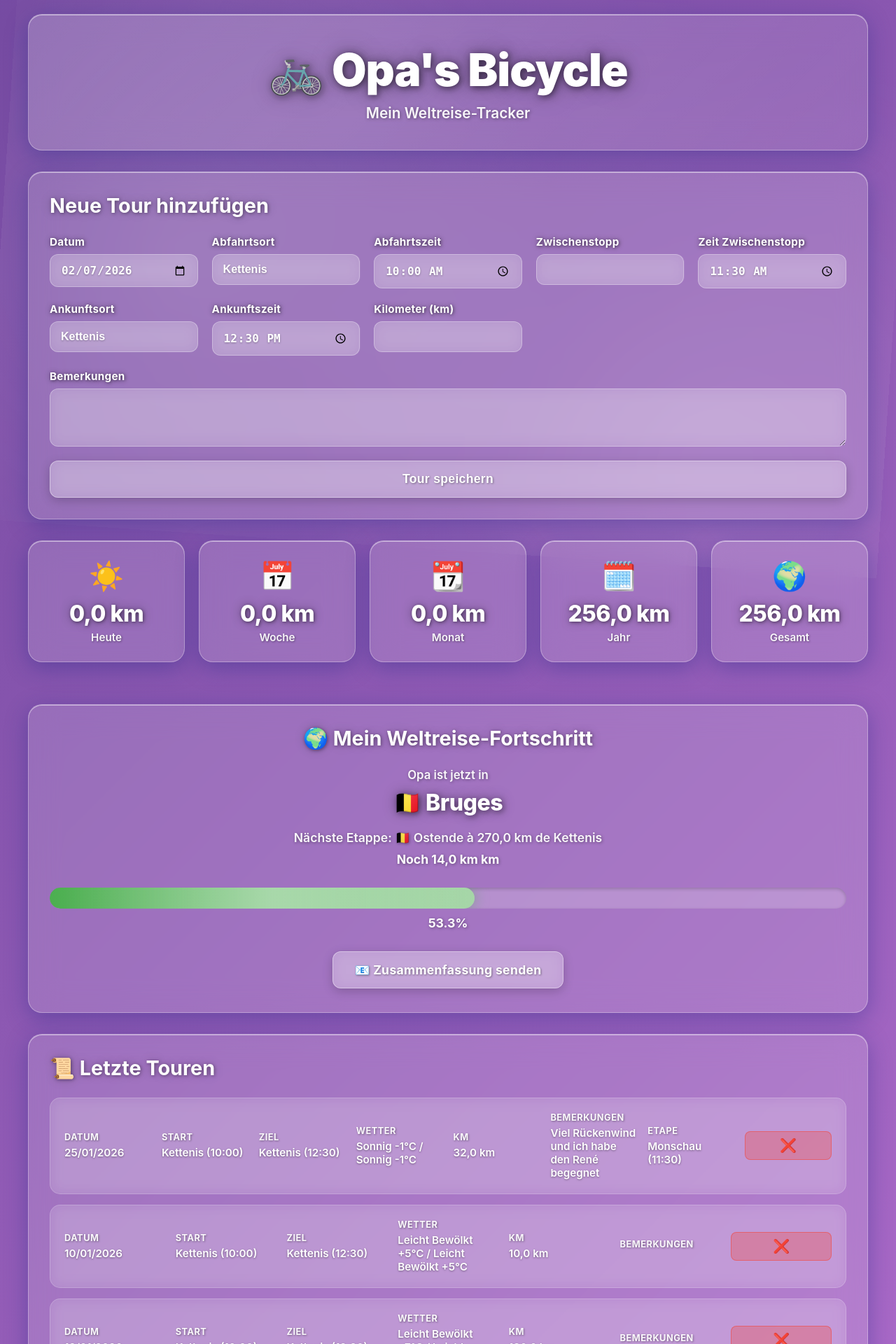
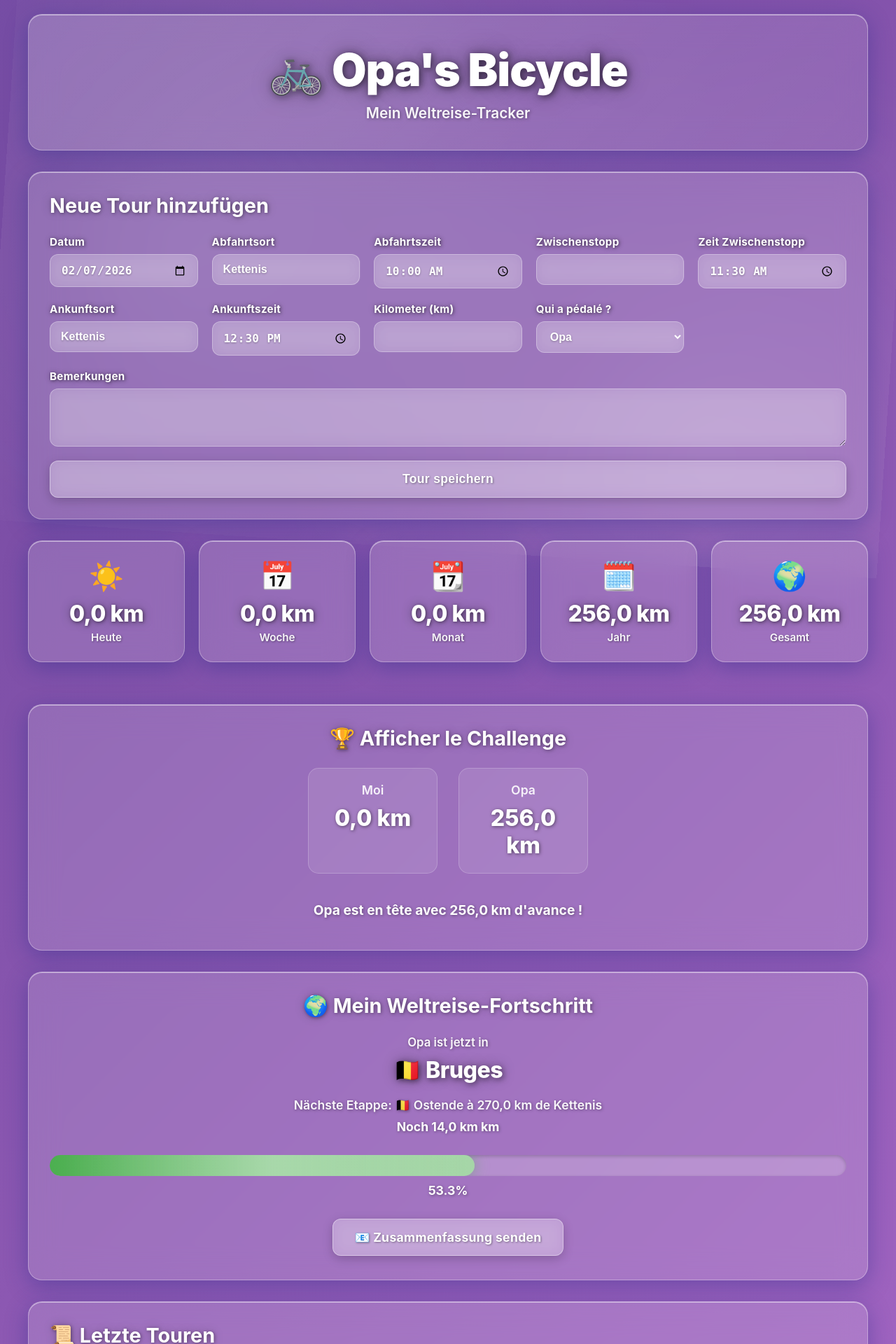
Before and after one commit to cogi003-ux/OpasBicycle, a Flask app: page / in a window 1280 px wide. Shown: the top 1920 px of the page at 70% size. Run offline with Flask 3, Linux system fonts and the light colour scheme.

Commit message:
Feature: Challenge Moi vs Opa - colonne Utilisateur et affichage classement
- Ajout colonne Utilisateur (Moi/Opa) dans CSV et Supabase
- Champ 'Qui a pédalé ?' dans le formulaire de saisie
- Section 'Afficher le Challenge' avec totaux km Moi et Opa
- Message indiquant qui est en tête et la différence de km
- Affichage de l'utilisateur dans l'historique des tours
- Migration Supabase pour tables existantes

Co-authored-by: Cursor <cursoragent@cursor.com>

```diff
--- a/app.py
+++ b/app.py
@@ -46,7 +46,7 @@ def charger_donnees():
         # Utiliser Supabase
         tours = get_all_tours()
         if not tours:
-            return pd.DataFrame(columns=["Date", "Start", "Etape", "Ziel", "Wetter", "Km", "Bemerkungen"])
+            return pd.DataFrame(columns=["Date", "Start", "Etape", "Ziel", "Wetter", "Km", "Bemerkungen", "Utilisateur"])
 
         # Convertir les données Supabase en DataFrame
         data = []
@@ -58,7 +58,8 @@ def charger_donnees():
                 "Ziel": tour.get('ziel', ''),
                 "Wetter": tour.get('wetter', ''),
                 "Km": float(tour.get('km', 0)),
-                "Bemerkungen": tour.get('bemerkungen', '') if tour.get('bemerkungen') else ''
+                "Bemerkungen": tour.get('bemerkungen', '') if tour.get('bemerkungen') else '',
+                "Utilisateur": tour.get('utilisateur', 'Opa') or 'Opa'
             })
 
         df = pd.DataFrame(data)
@@ -70,8 +71,12 @@ def charger_donnees():
         if os.path.exists(FICHIER_DATA):
             df = pd.read_csv(FICHIER_DATA)
             df['Date_dt'] = pd.to_datetime(df['Date'], format='%d/%m/%Y', errors='coerce')
+            # Ajouter colonne Utilisateur si absente (anciens fichiers)
+            if 'Utilisateur' not in df.columns:
+                df['Utilisateur'] = 'Opa'
+            df['Utilisateur'] = df['Utilisateur'].fillna('Opa')
             return df
-        return pd.DataFrame(columns=["Date", "Start", "Etape", "Ziel", "Wetter", "Km", "Bemerkungen"])
+        return pd.DataFrame(columns=["Date", "Start", "Etape", "Ziel", "Wetter", "Km", "Bemerkungen", "Utilisateur"])
 
 @app.route('/')
 def index():
@@ -84,7 +89,7 @@ def get_tours():
     except Exception as e:
         print(f"[ERROR] Erreur lors du chargement des données: {e}")
         # Retourner des données vides plutôt que de planter
-        df = pd.DataFrame(columns=["Date", "Start", "Etape", "Ziel", "Wetter", "Km", "Bemerkungen"])
+        df = pd.DataFrame(columns=["Date", "Start", "Etape", "Ziel", "Wetter", "Km", "Bemerkungen", "Utilisateur"])
 
     if df.empty:
         return jsonify({
@@ -102,6 +107,12 @@ def get_tours():
                 'km_restants': 30,
                 'progression': 0,
                 'distance_kettenis': 30
+            },
+            'challenge': {
+                'total_moi': 0,
+                'total_opa': 0,
+                'leader': 'Égalité',
+                'difference': 0
             }
         })
 
@@ -418,6 +429,29 @@ def get_tours():
     diff_seg = km_palier_suivant - km_palier_actuel
     prog_v = (total_global - km_palier_actuel) / diff_seg if diff_seg > 0 else 1.0
 
+    # Calcul du Challenge Moi vs Opa
+    if 'Utilisateur' in df.columns:
+        df_util = df.copy()
+        df_util['Utilisateur'] = df_util['Utilisateur'].fillna('Opa').astype(str).str.strip().str.upper()
+        total_moi = df_util[df_util['Utilisateur'] == 'MOI']['Km'].sum()
+        total_opa = df_util[df_util['Utilisateur'] == 'OPA']['Km'].sum()
+    else:
+        total_moi = 0.0
+        total_opa = total_global  # Par défaut tout à Opa si pas de colonne
+    difference = abs(total_moi - total_opa)
+    if total_moi > total_opa:
+        leader = 'Moi'
+    elif total_opa > total_moi:
+        leader = 'Opa'
+    else:
+        leader = 'Égalité'
+    challenge = {
+        'total_moi': float(total_moi),
+        'total_opa': float(total_opa),
+        'leader': leader,
+        'difference': float(difference)
+    }
+
     # Convertir en format pour l'API
     if USE_SUPABASE:
         # Utiliser les données Supabase directement
@@ -432,6 +466,7 @@ def get_tours():
                 'Wetter': tour.get('wetter', ''),
                 'Km': float(tour.get('km', 0)),
                 'Bemerkungen': tour.get('bemerkungen', '') if tour.get('bemerkungen') else '',
+                'Utilisateur': tour.get('utilisateur', 'Opa') or 'Opa',
                 '_index': tour.get('id')  # Utiliser l'ID Supabase comme index
             }
             tours.append(tour_dict)
@@ -445,6 +480,8 @@ def get_tours():
         for idx, row in df_visu.iterrows():
             tour_dict = row.to_dict()
             tour_dict['_index'] = int(idx)
+            if 'Utilisateur' not in tour_dict or pd.isna(tour_dict.get('Utilisateur')):
+                tour_dict['Utilisateur'] = 'Opa'
             tours.append(tour_dict)
 
     return jsonify({
@@ -462,7 +499,8 @@ def get_tours():
             'km_restants': float(km_restants),
             'progression': float(prog_v),
             'distance_kettenis': float(distance_kettenis)
-        }
+        },
+        'challenge': challenge
     })
 
 @app.route('/api/tours', methods=['POST'])
@@ -497,6 +535,11 @@ def add_tour():
         m_dep = obtenir_meteo(v_dep)
         m_ret = obtenir_meteo(v_ret)
 
+        # Qui a pédalé : Moi ou Opa
+        utilisateur = str(data.get('utilisateur', 'Opa')).strip()
+        if utilisateur not in ('Moi', 'Opa'):
+            utilisateur = 'Opa'
+
         nouvelle_entree = {
             "Date": date_tour.strftime("%d/%m/%Y"),
             "Start": f"{v_dep} ({h_dep})",
@@ -504,7 +547,8 @@ def add_tour():
             "Ziel": f"{v_ret} ({h_ret})",
             "Wetter": f"{m_dep} / {m_ret}",
             "Km": dist,
-            "Bemerkungen": notes
+            "Bemerkungen": notes,
+            "Utilisateur": utilisateur
         }
 
         if USE_SUPABASE:
@@ -530,6 +574,9 @@ def add_tour():
                 df = charger_donnees()
                 if 'Date_dt' in df.columns:
                     df = df.drop(columns=['Date_dt'])
+                # S'assurer que la colonne Utilisateur existe
+                if 'Utilisateur' not in df.columns:
+                    df['Utilisateur'] = 'Opa'
                 df = pd.concat([df, pd.DataFrame([nouvelle_entree])], ignore_index=True)
                 df.to_csv(FICHIER_DATA, index=False)
                 return jsonify({'success': True, 'message': 'Tour gespeichert!'})
--- a/database.py
+++ b/database.py
@@ -196,11 +196,16 @@ def add_tour(tour_data: Dict) -> tuple[bool, str]:
             km_float = 0.0
 
         # Préparer les données avec les noms de colonnes EXACTS (minuscules)
+        utilisateur = str(tour_data.get('Utilisateur', 'Opa')).strip()
+        if utilisateur not in ('Moi', 'Opa'):
+            utilisateur = 'Opa'
+
         supabase_data = {
             'date': date_str,  # VARCHAR(10) NOT NULL
             'start': start_str,  # VARCHAR(255) NOT NULL
             'ziel': ziel_str,  # VARCHAR(255) NOT NULL
             'km': km_float,  # DECIMAL(10, 1) NOT NULL - converti en float
+            'utilisateur': utilisateur,  # VARCHAR(10) : 'Moi' ou 'Opa'
             # Champs optionnels (peuvent être NULL)
             'etape': None,
             'wetter': None,
--- a/static/css/style.css
+++ b/static/css/style.css
@@ -322,6 +322,81 @@ body {
     text-shadow: 1px 1px 3px rgba(0, 0, 0, 0.4);
 }
 
+/* Challenge Moi vs Opa */
+.challenge-card h2 {
+    color: white;
+    margin-bottom: 25px;
+    text-align: center;
+    font-size: 1.8rem;
+    font-weight: 700;
+    text-shadow:
+        1px 1px 5px rgba(0, 0, 0, 0.4),
+        0 0 15px rgba(0, 0, 0, 0.2);
+}
+
+.challenge-content {
+    text-align: center;
+}
+
+.challenge-stats {
+    display: grid;
+    grid-template-columns: 1fr 1fr;
+    gap: 30px;
+    margin-bottom: 25px;
+    max-width: 400px;
+    margin-left: auto;
+    margin-right: auto;
+}
+
+.challenge-stat {
+    background: rgba(255, 255, 255, 0.1);
+    border-radius: 15px;
+    padding: 20px;
+    border: 1px solid rgba(255, 255, 255, 0.2);
+}
+
+.challenge-label {
+    font-size: 1.1rem;
+    color: rgba(255, 255, 255, 0.9);
+    font-weight: 600;
+    margin-bottom: 10px;
+}
+
+.challenge-value {
+    font-size: 2rem;
+    font-weight: 800;
+    color: white;
+    text-shadow: 1px 1px 5px rgba(0, 0, 0, 0.5);
+}
+
+.challenge-message {
+    font-size: 1.2rem;
+    font-weight: 700;
+    color: white;
+    text-shadow: 1px 1px 4px rgba(0, 0, 0, 0.4);
+    padding: 15px;
+}
+
+.form-group select {
+    background: rgba(255, 255, 255, 0.2);
+    backdrop-filter: blur(10px);
+    border: 1px solid rgba(255, 255, 255, 0.3);
+    border-radius: 12px;
+    padding: 12px 15px;
+    color: white;
+    font-size: 1rem;
+    font-weight: 600;
+    transition: all 0.3s ease;
+    outline: none;
+    text-shadow: 0 1px 3px rgba(0, 0, 0, 0.3);
+    cursor: pointer;
+}
+
+.form-group select option {
+    background: #2d2d2d;
+    color: white;
+}
+
 /* Progression */
 .progression-card h2 {
     color: white;
--- a/static/js/app.js
+++ b/static/js/app.js
@@ -64,6 +64,15 @@ async function loadTours() {
             progression: 0
         });
 
+        // Afficher le Challenge
+        document.getElementById('challengeSection').style.display = 'block';
+        updateChallenge(data.challenge || {
+            total_moi: 0,
+            total_opa: 0,
+            leader: 'Égalité',
+            difference: 0
+        });
+
         // Toujours afficher l'historique (même vide)
         document.getElementById('historySection').style.display = 'block';
         if (data.tours && data.tours.length > 0) {
@@ -78,6 +87,7 @@ async function loadTours() {
         // Afficher quand même les sections avec des valeurs par défaut
         document.getElementById('statsSection').style.display = 'block';
         document.getElementById('progressionSection').style.display = 'block';
+        document.getElementById('challengeSection').style.display = 'block';
         document.getElementById('historySection').style.display = 'block';
 
         updateStats({
@@ -95,6 +105,14 @@ async function loadTours() {
             distance_kettenis: 30
         });
 
+        document.getElementById('challengeSection').style.display = 'block';
+        updateChallenge({
+            total_moi: 0,
+            total_opa: 0,
+            leader: 'Égalité',
+            difference: 0
+        });
+
         const toursList = document.getElementById('toursList');
         toursList.innerHTML = '<p style="color: rgba(255,255,255,0.8); text-align: center; padding: 20px; font-weight: 600;">Keine Touren vorhanden</p>';
 
@@ -110,6 +128,21 @@ function updateStats(stats) {
     document.getElementById('statMois').textContent = formatDistance(stats.total_mois);
     document.getElementById('statAnnee').textContent = formatDistance(stats.total_annee);
     document.getElementById('statTotal').textContent = formatDistance(stats.total_global);
+}
+
+// Mettre à jour le Challenge Moi vs Opa
+function updateChallenge(challenge) {
+    document.getElementById('totalMoi').textContent = formatDistance(challenge.total_moi || 0);
+    document.getElementById('totalOpa').textContent = formatDistance(challenge.total_opa || 0);
+
+    let message = '';
+    if (challenge.leader === 'Égalité') {
+        message = 'Égalité ! Moi et Opa ont parcouru la même distance.';
+    } else {
+        const diff = formatDistance(challenge.difference || 0);
+        message = `${challenge.leader} est en tête avec ${diff} d'avance !`;
+    }
+    document.getElementById('challengeMessage').textContent = message;
 }
 
 // Mettre à jour la progression
@@ -174,6 +207,10 @@ function displayTours(tours) {
                 <span>${formatDistance(tour.Km || 0)}</span>
             </div>
             <div class="tour-field">
+                <strong>Qui</strong>
+                <span>${tour.Utilisateur || 'Opa'}</span>
+            </div>
+            <div class="tour-field">
                 <strong>Bemerkungen</strong>
                 <span>${(tour.Bemerkungen && tour.Bemerkungen !== 'NaN' && tour.Bemerkungen !== 'nan') ? tour.Bemerkungen : ''}</span>
             </div>
@@ -210,7 +247,8 @@ async function handleFormSubmit(e) {
         heure_depart: document.getElementById('heure_depart').value,
         heure_etape: document.getElementById('heure_etape').value,
         heure_arrivee: document.getElementById('heure_arrivee').value,
-        notes: document.getElementById('notes').value
+        notes: document.getElementById('notes').value,
+        utilisateur: document.getElementById('utilisateur').value || 'Opa'
     };
 
     try {
@@ -235,6 +273,7 @@ async function handleFormSubmit(e) {
             document.getElementById('heure_depart').value = '10:00';
             document.getElementById('heure_etape').value = '11:30';
             document.getElementById('heure_arrivee').value = '12:30';
+            document.getElementById('utilisateur').value = 'Opa';
 
             // Recharger les données
             await loadTours();
--- a/supabase_setup.sql
+++ b/supabase_setup.sql
@@ -10,6 +10,7 @@ CREATE TABLE IF NOT EXISTS rides (
     wetter VARCHAR(255),
     km DECIMAL(10, 1) NOT NULL,
     bemerkungen TEXT,
+    utilisateur VARCHAR(10) DEFAULT 'Opa',
     created_at TIMESTAMP WITH TIME ZONE DEFAULT NOW()
 );
 
--- a/templates/index.html
+++ b/templates/index.html
@@ -60,6 +60,14 @@
                         <label for="distance">Kilometer (km)</label>
                         <input type="number" id="distance" name="distance" min="0" step="0.1" required>
                     </div>
+
+                    <div class="form-group">
+                        <label for="utilisateur">Qui a pédalé ?</label>
+                        <select id="utilisateur" name="utilisateur" required>
+                            <option value="Opa">Opa</option>
+                            <option value="Moi">Moi</option>
+                        </select>
+                    </div>
                 </div>
 
                 <div class="form-group">
@@ -107,6 +115,26 @@
             </div>
         </section>
 
+        <!-- Challenge Moi vs Opa -->
+        <section class="glass-card challenge-card" id="challengeSection" style="display: none;">
+            <h2>🏆 Afficher le Challenge</h2>
+            <div class="challenge-content">
+                <div class="challenge-stats">
+                    <div class="challenge-stat">
+                        <div class="challenge-label">Moi</div>
+                        <div class="challenge-value" id="totalMoi">0 km</div>
+                    </div>
+                    <div class="challenge-stat">
+                        <div class="challenge-label">Opa</div>
+                        <div class="challenge-value" id="totalOpa">0 km</div>
+                    </div>
+                </div>
+                <div class="challenge-message" id="challengeMessage">
+                    Égalité ! Aucune sortie enregistrée.
+                </div>
+            </div>
+        </section>
+
         <!-- Progression -->
         <section class="glass-card progression-card" id="progressionSection" style="display: none;">
             <h2>🌍 Mein Weltreise-Fortschritt</h2>
```
Also changed, not shown: supabase_migration_utilisateur.sql (added, +7 -0 lines).
